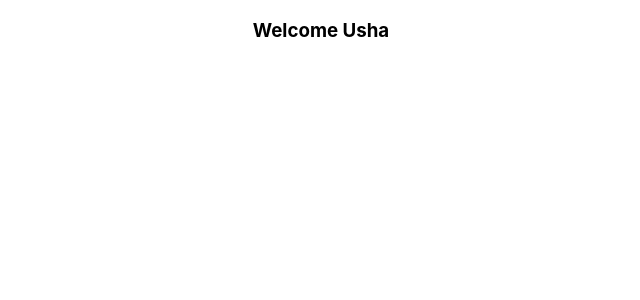
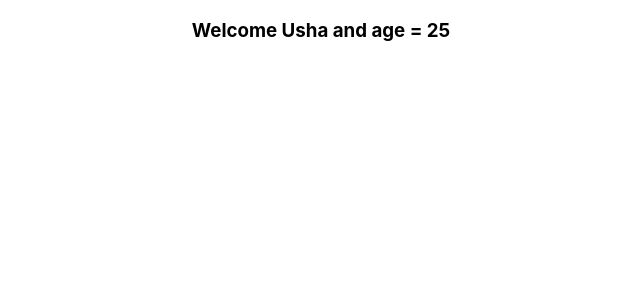
Before and after one commit to ushasri999/react, a React (Create React App) app: page / in a window 1280 px wide. Shown: the top 300 px of the page, without its empty margins (319-959 px from the left). Built offline with nearby package versions, Linux system fonts and the light colour scheme.

Commit message:
use state

```diff
--- a/src/App.js
+++ b/src/App.js
@@ -1,12 +1,16 @@
 import React from "react";
 
 class App extends React.Component{
+  state = {
+    name : 'Usha',
+    age : 25,
+    data : []
+  }
   render(){
-    let name = "Usha";
     return(
       <div>
         <center>
-          <h3>Welcome {name}</h3>
+          <h3>Welcome {this.state.name} and age = {this.state.age}</h3>
         </center>
       </div>
     )
```
